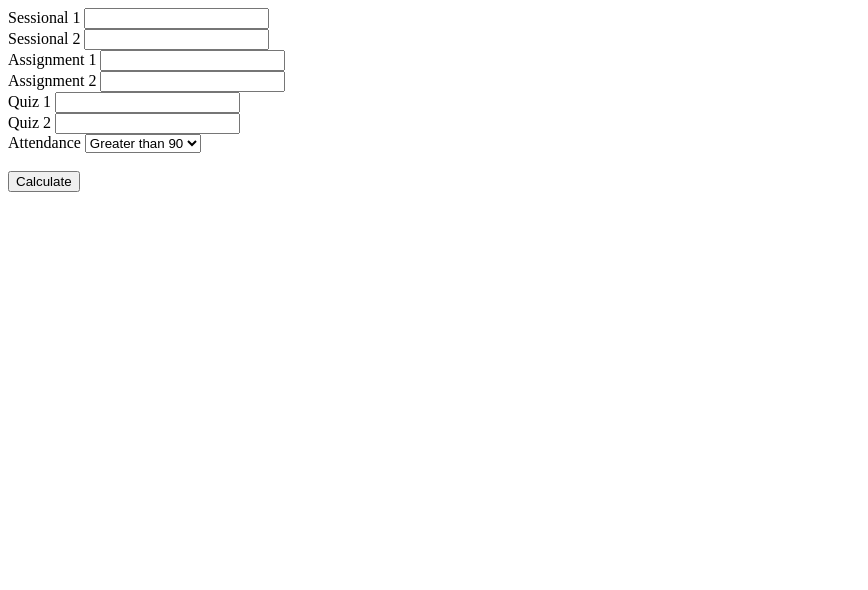
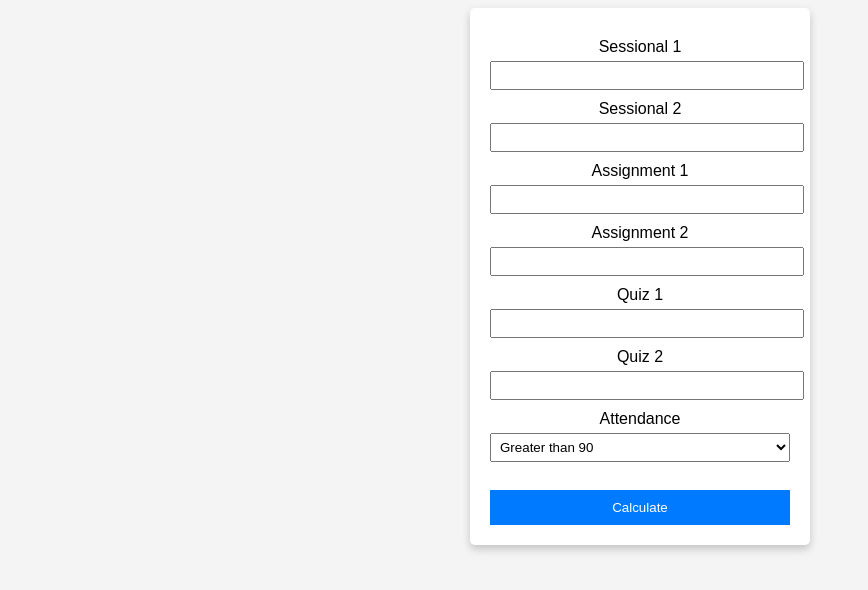
Before and after one commit to damarlavamsi/index.html, a plain HTML site: page index.html in a window 1280 px wide. Shown: the whole page, without its empty margins (0-868 px from the left). Drawn offline with Linux system fonts and the light colour scheme.

Commit message:
Update index.html

```diff
--- a/index.html
+++ b/index.html
@@ -2,6 +2,46 @@
 <html>
 <head>
     <title>Internal Score Calculator</title>
+     <style>
+        body {
+            font-family: Arial, sans-serif;
+            text-align: center;
+            background-color: #f4f4f4;
+        }
+        form {
+            background: white;
+            padding: 20px;
+            width: 300px;
+            margin: auto;
+            box-shadow: 0px 4px 8px rgba(0,0,0,0.2);
+            border-radius: 5px;
+        }
+        label {
+            display: block;
+            margin-top: 10px;
+        }
+        input, select {
+            width: 100%;
+            padding: 5px;
+            margin-top: 5px;
+        }
+        button {
+            background: #007BFF;
+            color: white;
+            padding: 10px;
+            border: none;
+            cursor: pointer;
+            margin-top: 10px;
+            width: 100%;
+        }
+        button:hover {
+            background: #0056b3;
+        }
+        h2 {
+            margin-top: 20px;
+        }
+    </style>
+
 </head>
 <body>
     <form id="scoreForm">
```
